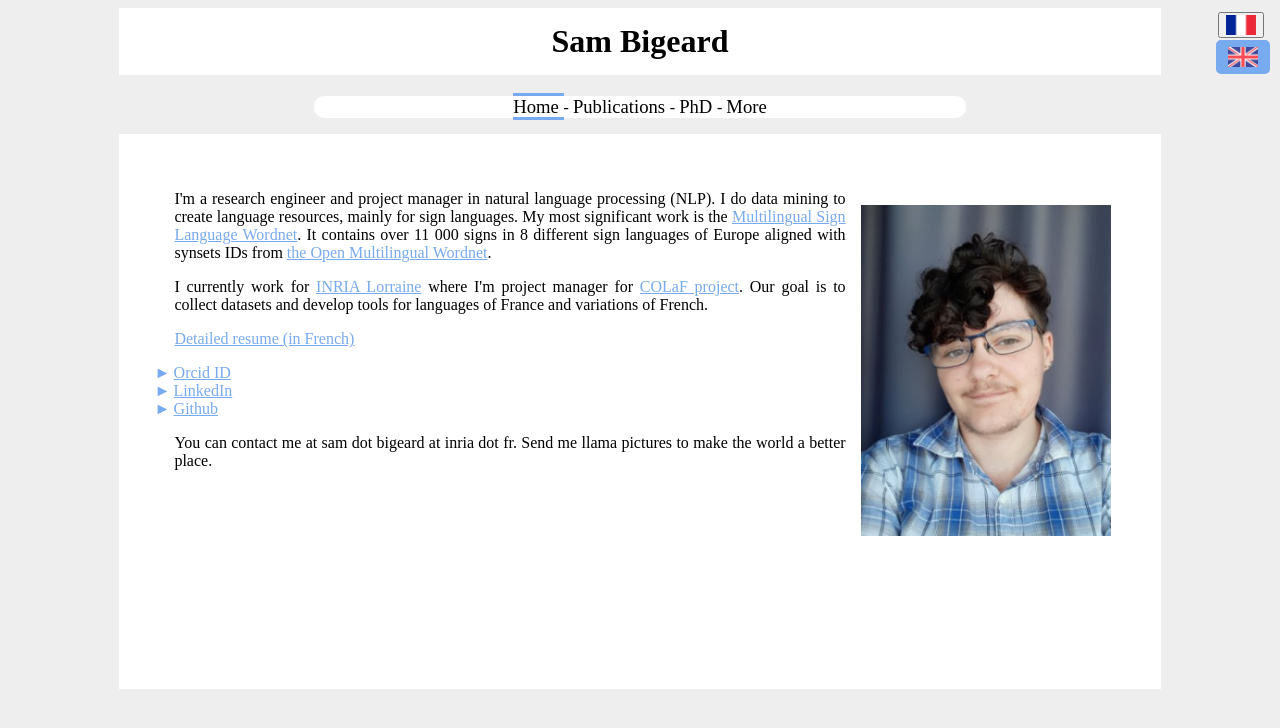
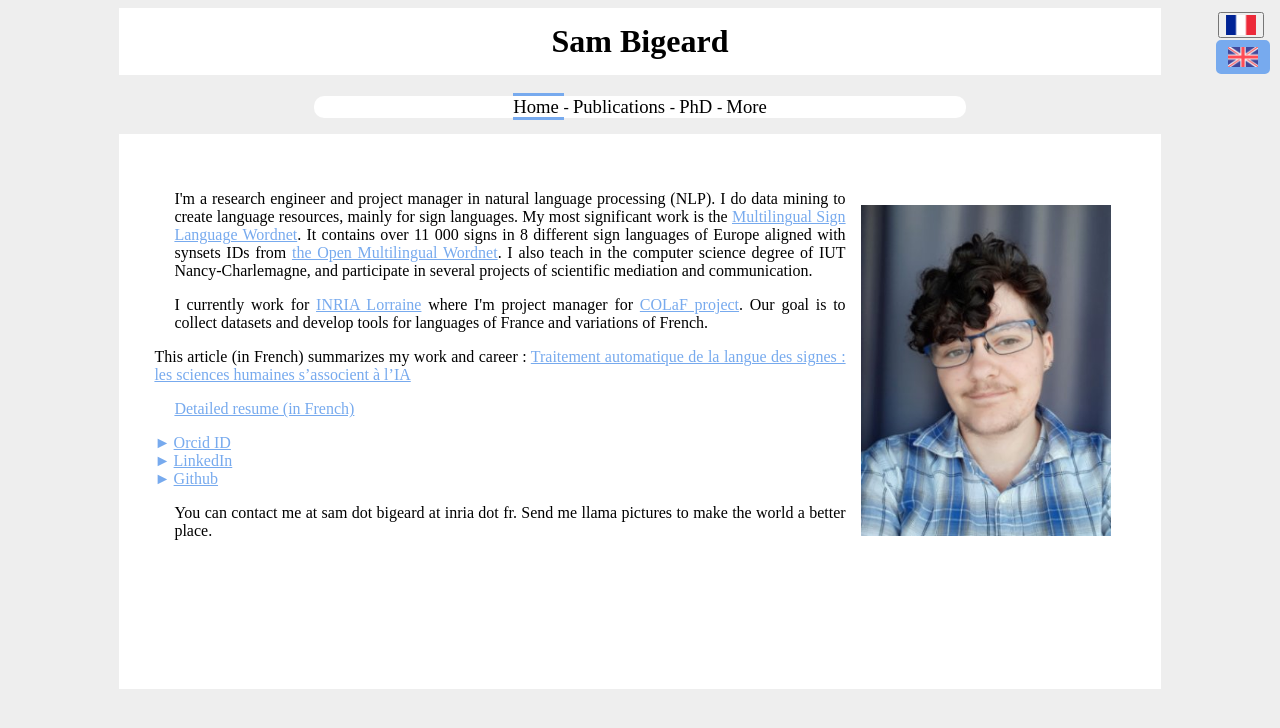
Before and after one commit to ESBigeard/personal_website, a Flask app: page / in a window 1280 px wide. Shown: the top 728 px of the page. Run offline with Flask 3, Linux system fonts and the light colour scheme.

Commit message:
added content

```diff
--- a/templates/index.html
+++ b/templates/index.html
@@ -10,11 +10,14 @@
 
 {%if session["language"]=="fr"%}
 
-	<p>Je suis ingénieur de recherche et chef de projet en traitement automatique des langues (TAL/NLP). Mon domaine est la fouille de données et la création de resources linguistiques, principalement pour les langues des signes. Ma principale production est le <a href="https://www.sign-lang.uni-hamburg.de/easier/sign-wordnet/index.html">Multilingual Sign Language Wordnet</a>. Cette resource contient 11 000 signes dans 8 langues des signes européennes, alignés sur des synsets de <a href="https://omwn.org">Open Multilingual Wordnet</a>.
+	<p>Je suis ingénieur de recherche et chef de projet en traitement automatique des langues (TAL/NLP). Mon domaine est la fouille de données et la création de resources linguistiques, principalement pour les langues des signes. Ma principale production est le <a href="https://www.sign-lang.uni-hamburg.de/easier/sign-wordnet/index.html">Multilingual Sign Language Wordnet</a>. Cette resource contient 11 000 signes dans 8 langues des signes européennes, alignés sur des synsets de <a href="https://omwn.org">Open Multilingual Wordnet</a>. J'enseigne également à l'IUT Nancy-Charlemagne dans la filière informatique, et je suis impliqué dans diverses actions de médiation et de communication scientifique.
 	</p><p>
 
-	Je suis affilié à <a href="https://www.inria.fr/fr/centre-inria-universite-lorraine">INRIA Lorraine</a> en tant qu'ingénieur chef de projet pour le <a href="https://colaf.huma-num.fr">défi COLaF</a>. L'objectif du projet est de collecter des données et proposer des outils pour traiter les langues de France et variations du français.
+	Je suis affilié au <a href="https://www.inria.fr/fr/centre-inria-universite-lorraine">centre INRIA de l'Université de  Lorraine</a> en tant qu'ingénieur chef de projet pour le <a href="https://colaf.huma-num.fr">défi COLaF</a>. L'objectif du projet est de collecter des données et proposer des outils pour traiter les langues de France et variations du français.
 	</p><p>
+
+
+	<p>Cet article résume mon travail et ma carrière : <a href="https://inria.fr/fr/traitement-automatique-langue-signes-sciences-humaines-ia">Traitement automatique de la langue des signes : les sciences humaines s’associent à l’IA</a></p>
 
 	<p><a href="static/cv.pdf">CV détaillé</a></p>
 
@@ -32,11 +35,13 @@
 {%else%}
 
 	<p>
-	I'm a research engineer and project manager in natural language processing (NLP). I do data mining to create language resources, mainly for sign languages. My most significant work is the <a href="https://www.sign-lang.uni-hamburg.de/easier/sign-wordnet/index.html">Multilingual Sign Language Wordnet</a>. It contains over 11 000 signs in 8 different sign languages of Europe aligned with synsets IDs from <a href="https://omwn.org">the Open Multilingual Wordnet</a>.
+	I'm a research engineer and project manager in natural language processing (NLP). I do data mining to create language resources, mainly for sign languages. My most significant work is the <a href="https://www.sign-lang.uni-hamburg.de/easier/sign-wordnet/index.html">Multilingual Sign Language Wordnet</a>. It contains over 11 000 signs in 8 different sign languages of Europe aligned with synsets IDs from <a href="https://omwn.org">the Open Multilingual Wordnet</a>. I also teach in the computer science degree of IUT Nancy-Charlemagne, and participate in several projects of scientific mediation and communication.
 	</p><p>
 
-	I currently work for <a href="https://www.inria.fr/fr/centre-inria-universite-lorraine">INRIA Lorraine</a> where I'm project manager for <a href="https://colaf.huma-num.fr">COLaF project</a>. Our goal is to collect datasets and develop tools for languages of France and variations of French.
-	</p>
+	<p>I currently work for <a href="https://www.inria.fr/fr/centre-inria-universite-lorraine">INRIA Lorraine</a> where I'm project manager for <a href="https://colaf.huma-num.fr">COLaF project</a>. Our goal is to collect datasets and develop tools for languages of France and variations of French.
+
+	</p>This article (in French) summarizes my work and career : <a href="https://inria.fr/fr/traitement-automatique-langue-signes-sciences-humaines-ia">Traitement automatique de la langue des signes : les sciences humaines s’associent à l’IA</a>
+
 
 
 	<p><a href="static/cv.pdf">Detailed resume (in French)</a></p>
```
